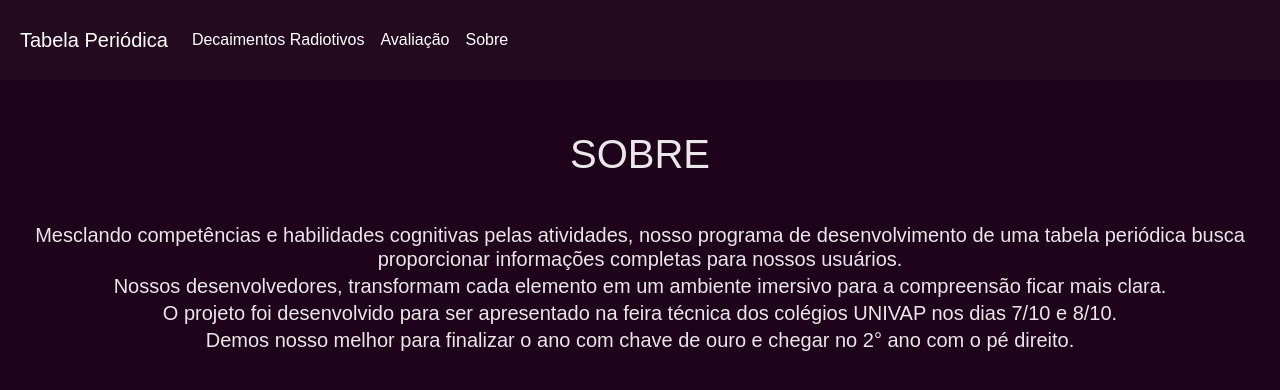
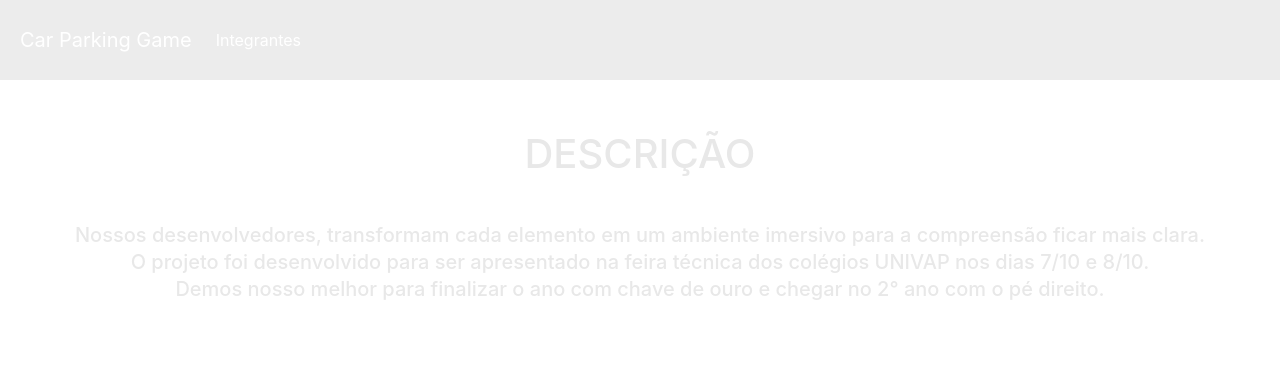
Before and after one commit to vi12263/Car-Parking-Game, a plain HTML site: page index.html in a window 1280 px wide. Drawn offline with nearby package versions, Linux system fonts and the light colour scheme.

Commit message:
Update index.html

```diff
--- a/index.html
+++ b/index.html
@@ -12,8 +12,7 @@
                   color: #e8e8e8;
             }
             body{
-                background: #1f031a;
-                font-family: "Poppins", sans-serif;
+                background: #fff;
             }
             h1{
                 text-align: center;
@@ -30,26 +29,20 @@
     </head>
     <body>
       <nav class="navbar navbar-expand-lg">
-        <a class="navbar-brand text-white" href="index.html">Tabela Periódica</a>
+        <a class="navbar-brand text-white" href="index.html">Car Parking Game</a>
         <button class="navbar-toggler" type="button" data-toggle="collapse" data-target="#navbarNav" aria-controls="navbarNav" aria-expanded="false" aria-label="Toggle navigation">
           <span class="navbar-toggler-icon"></span>
         </button>
         <div class="collapse navbar-collapse" id="navbarNav">
           <ul class="navbar-nav">
                 <li class="nav-item">
-                  <a class="nav-link text-white" href="radiacao.html">Decaimentos Radiotivos</a>
+                  <a class="nav-link text-white" href="integrantes.html">Integrantes</a>
                 </li>
-          <li class="nav-item">
-            <a class="nav-link text-white" href="avaliacao.html">Avaliação</a>
-          </li>
-          <li class="nav-item">
-            <a class="nav-link text-white" href="sobre.html">Sobre</a>
-          </li>
           </ul>
         </div>
         </nav>
-          <h1>SOBRE</h1>
-          <h5>Mesclando competências e habilidades cognitivas pelas atividades, nosso programa de desenvolvimento de uma tabela periódica busca proporcionar informações completas para nossos usuários.</h5>
+          <h1>DESCRIÇÃO</h1>
+          <h5></h5>
           <h5>Nossos desenvolvedores, transformam cada elemento em um ambiente imersivo para a compreensão ficar mais clara.</h5>
           <h5>O projeto foi desenvolvido para ser apresentado na feira técnica dos colégios UNIVAP nos dias 7/10 e 8/10.</h5>
           <h5>Demos nosso melhor para finalizar o ano com chave de ouro e chegar no 2° ano com o pé direito.</h5>
```
